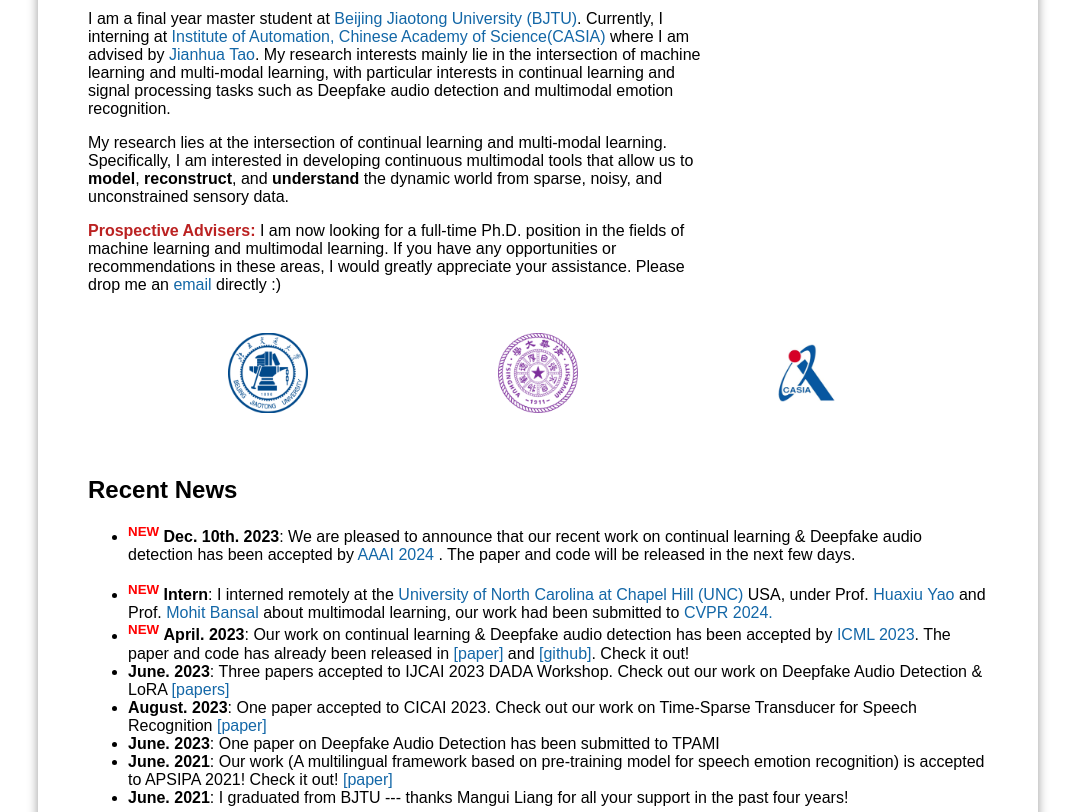
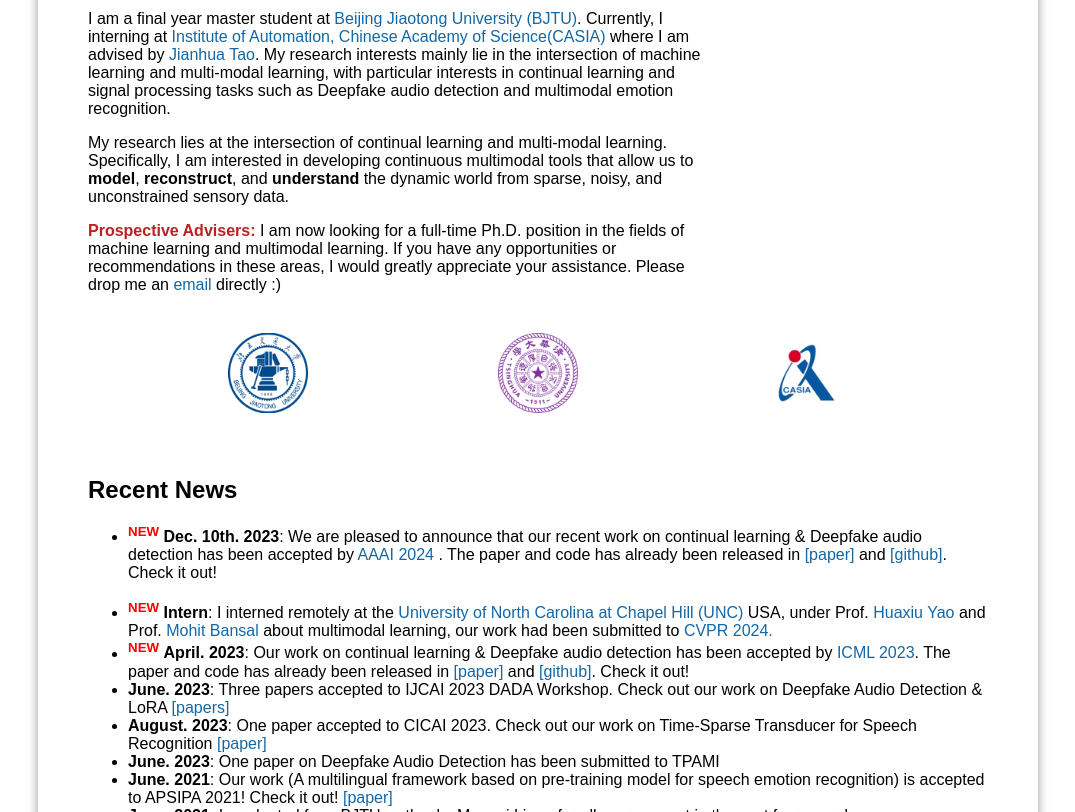
Before and after one commit to Cecile-hi/Cecile-hi.github.io, a plain HTML site: page index.html in a window 1280 px wide. Shown: the part 288-1100 px from the top of the page, without its empty margins (102-1177 px from the left). Drawn offline with Linux system fonts and the light colour scheme.

Commit message:
Update index.html

```diff
--- a/index.html
+++ b/index.html
@@ -159,7 +159,7 @@
     <h2>Recent News</h2>
     <ul>
 <!--         <li><sup><font color="red"><b>NEW</b></font></sup> <b>Seminar</b>: I co-organize the <a href="https://sites.google.com/view/visionseminar">MIT Vision and Graphics Seminar.</a> Please reach out if you are interested in presenting.</li> -->
-        <li><sup><font color="red"><b>NEW</b></font></sup> <b>Dec. 10th. 2023</b>: We are pleased to announce that our recent work on continual learning & Deepfake audio detection has been accepted by <a href='https://aaai.org/aaai-conference/'> AAAI 2024 </a>. The paper and code will be released in the next few days.</li>
+        <li><sup><font color="red"><b>NEW</b></font></sup> <b>Dec. 10th. 2023</b>: We are pleased to announce that our recent work on continual learning & Deepfake audio detection has been accepted by <a href='https://aaai.org/aaai-conference/'> AAAI 2024 </a>. The paper and code has already been released in <a href='https://arxiv.org/abs/2312.09651'>[paper]</a> and <a href='https://github.com/Cecile-hi/Radian-Weight-Modification'>[github]</a>. Check it out!</li>
         <br>
         <li><sup><font color="red"><b>NEW</b></font></sup> <b>Intern</b>: I interned remotely at the <a href="https://www.unc.edu/"> University of North Carolina at Chapel Hill (UNC)</a> USA, under Prof. <a href='https://www.huaxiuyao.io/'>Huaxiu Yao</a> and Prof. <a href='https://cs.unc.edu/person/mohit-bansal/'>Mohit Bansal</a> about multimodal learning, our work had been submitted to <a href='https://cvpr.thecvf.com/'>CVPR 2024.</a></li>
         <li><sup><font color="red"><b>NEW</b></font></sup> <b>April. 2023</b>: Our work on continual learning & Deepfake audio detection has been accepted by <a href='https://icml.cc/'> ICML 2023</a>. The paper and code has already been released in <a href='https://arxiv.org/abs/2308.03300'>[paper]</a> and <a href='https://github.com/Cecile-hi/Regularized-Adaptive-Weight-Modification'>[github]</a>. Check it out!</li>
```
